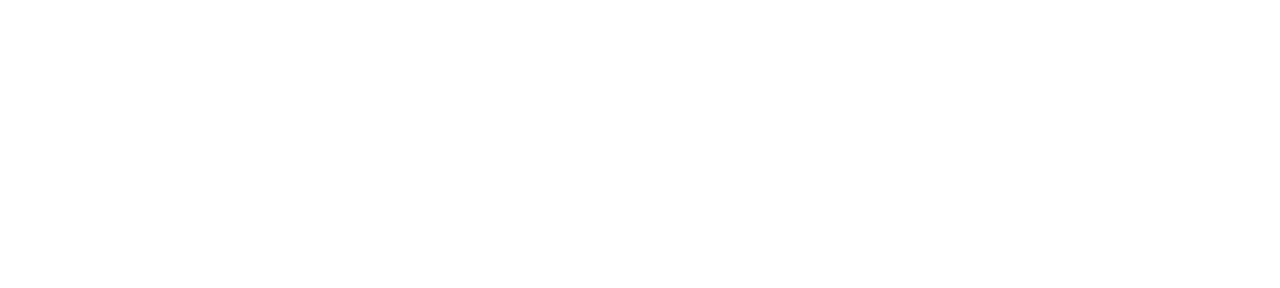
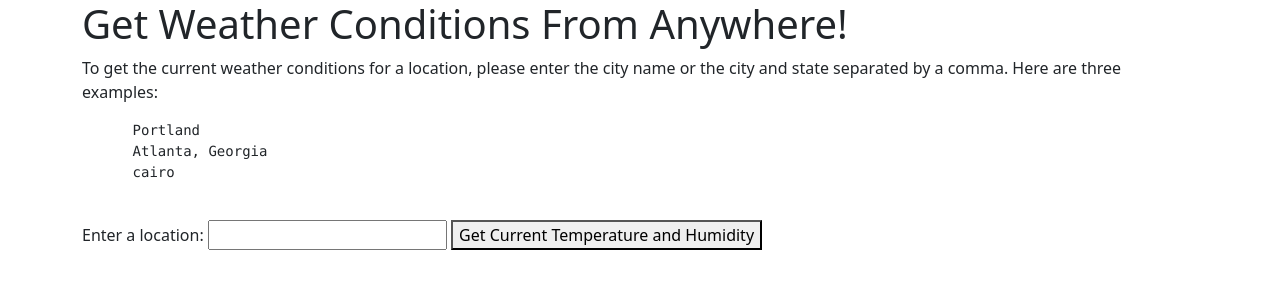
Before and after one commit to chlobear8/OpenWeather, a website built with webpack: page src/index.html in a window 1280 px wide. Built offline with nearby package versions, Linux system fonts and the light colour scheme.

Commit message:
add HTML

```diff
--- a/src/index.html
+++ b/src/index.html
@@ -1,9 +1,22 @@
-<!DOCTYPE html>
 <html lang="en-US">
 <head>
-  <title></title>
+  <title>Weather</title>
 </head>
 <body>
-
+  <div class="container">
+    <h1>Get Weather Conditions From Anywhere!</h1>
+    <p>To get the current weather conditions for a location, please enter the city name or the city and state separated by a comma. Here are three examples:</p>
+    <pre>
+      Portland
+      Atlanta, Georgia
+      cairo
+    </pre>
+    <form>
+      <label for="location">Enter a location:</label>
+      <input id="location" type="text" name="location">
+      <button type="submit" class="btn-success" id="weatherLocation">Get Current Temperature and Humidity</button>
+    </form>
+    <p id="showResponse"></p>
+  </div>
 </body>
 </html>
```
